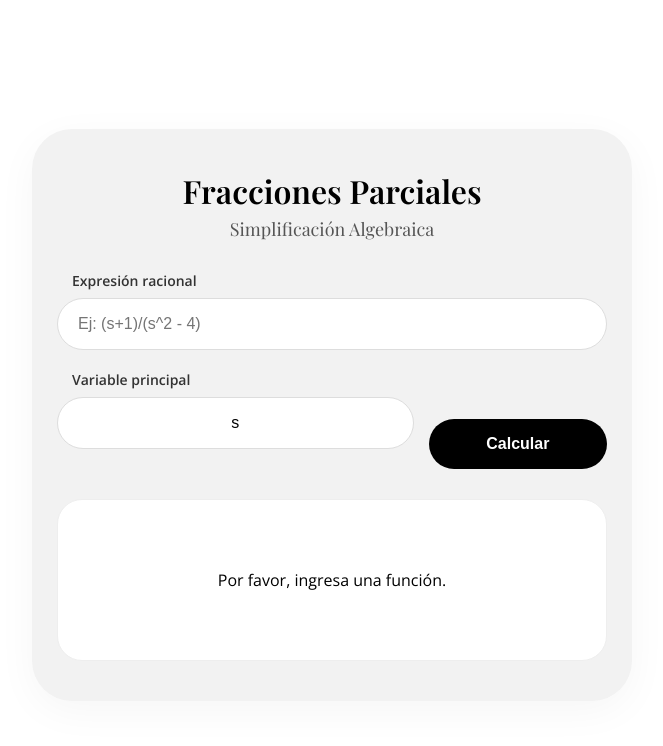
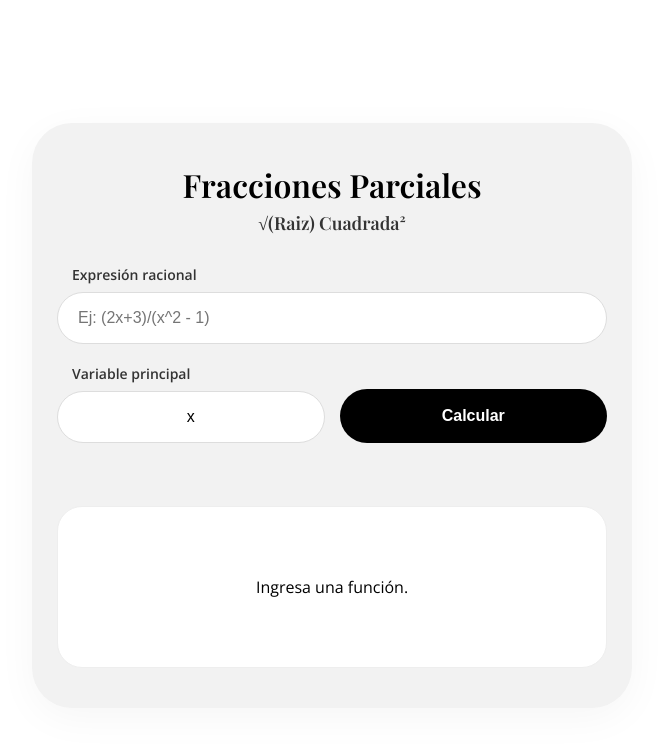
Before and after one commit to srodriguezrojas939/fraccionesparciales-web, a plain HTML site: page index.html in a window 1280 px wide. Both pictures are taken after a click on the button "Calcular". Shown: the whole page, without its empty margins (308-971 px from the left). Drawn offline with nearby package versions, Linux system fonts and the light colour scheme.

Commit message:
Update index.html

```diff
--- a/index.html
+++ b/index.html
@@ -67,7 +67,7 @@
         .header p {
             font-family: 'Playfair Display', serif;
             font-size: 18px;
-            color: #555;
+            color: #333;
             margin-top: 5px;
         }
 
@@ -96,29 +96,43 @@
             background: #fff;
         }
 
+        /* Fila ajustada para igualar alturas */
         .row {
             display: grid;
-            grid-template-columns: 2fr 1fr;
+            grid-template-columns: 1fr 1fr;
             gap: 15px;
+            align-items: end; /* Alinea los elementos al final del contenedor (fondo) */
         }
 
         .btn-calc {
             width: 100%;
+            height: 54px; /* Altura fija para coincidir con el input */
             background: black;
             color: white;
             border: none;
-            padding: 16px;
             border-radius: 35px;
             font-size: 16px;
             font-weight: 600;
             cursor: pointer;
-            transition: transform 0.2s, background 0.3s;
-            margin-top: 10px;
+            transition: all 0.3s;
+            margin-bottom: 20px; /* Misma separación que el input */
         }
 
         .btn-calc:hover {
             background: #333;
             transform: translateY(-2px);
+        }
+
+        #caso-detectado {
+            text-align: center;
+            font-size: 13px;
+            font-weight: 600;
+            color: #666;
+            text-transform: uppercase;
+            letter-spacing: 1px;
+            margin-bottom: -15px;
+            margin-top: 10px;
+            min-height: 18px;
         }
 
         #resultado {
@@ -128,21 +142,19 @@
             border-radius: 25px;
             min-height: 100px;
             display: flex;
+            flex-direction: column;
             align-items: center;
             justify-content: center;
             text-align: center;
-            overflow-x: auto; /* Scroll para fórmulas largas en móvil */
+            overflow-x: auto;
             border: 1px solid #eee;
         }
-
-        /* Estilo para el scroll lateral */
-        #resultado::-webkit-scrollbar { height: 4px; }
-        #resultado::-webkit-scrollbar-thumb { background: #ccc; border-radius: 10px; }
 
         @media (max-width: 500px) {
             .header h1 { font-size: 26px; }
             .container { padding: 30px 20px; border-radius: 30px; }
             .row { grid-template-columns: 1fr; gap: 0; }
+            .btn-calc { height: 50px; }
         }
     </style>
 </head>
@@ -151,69 +163,80 @@
 <div class="container fade-in">
     <div class="header">
         <h1>Fracciones Parciales</h1>
-        <p>Simplificación Algebraica</p>
+        <p><b>√(Raiz) Cuadrada²</b></p>
     </div>
 
     <label>Expresión racional</label>
-    <input id="expr" placeholder="Ej: (s+1)/(s^2 - 4)" type="text">
+    <input id="expr" placeholder="Ej: (2x+3)/(x^2 - 1)" type="text">
 
     <div class="row">
         <div>
             <label>Variable principal</label>
-            <input id="var" value="s" type="text" style="text-align: center;">
+            <input id="var" value="x" type="text" style="text-align: center;">
         </div>
-        <div style="display: flex; align-items: flex-end;">
+        <div>
             <button onclick="resolver()" class="btn-calc">Calcular</button>
         </div>
     </div>
 
-    <div id="resultado">Introduce una expresión para descomponer</div>
+    <div id="caso-detectado"></div>
+    <div id="resultado">Esperando expresión...</div>
 </div>
 
 <script>
     function normalizar(texto) {
         if (!texto) return "";
         let t = texto.toLowerCase().replace(/\s+/g, '');
-        // Insertar asteriscos faltantes (2s -> 2*s)
         t = t.replace(/(\d)([a-z])/g, '$1*$2');
         return t;
     }
 
+    function detectarCaso(expr, v) {
+        try {
+            let den = nerdamer(expr).denominator().text();
+            let factors = nerdamer(`factors(${den})`).text();
+
+            if (factors.includes('^')) return "Caso: Factores Lineales Repetidos";
+            if (den.includes(`${v}^2`) && !factors.includes(')(') && factors.includes(`${v}^2`)) return "Caso: Factor Cuadrático Irreducible";
+            if (factors.includes(')(') || factors.includes('*')) return "Caso: Factores Lineales Distintos";
+
+            return "Caso: Simple / Lineal";
+        } catch(e) { return ""; }
+    }
+
     function resolver() {
         const inputExpr = document.getElementById('expr').value.trim();
-        const inputVar = document.getElementById('var').value.trim() || 's';
+        const inputVar = document.getElementById('var').value.trim() || 'x';
         const resDiv = document.getElementById('resultado');
+        const casoDiv = document.getElementById('caso-detectado');
 
         if (!inputExpr) {
-            resDiv.innerHTML = "Por favor, ingresa una función.";
+            resDiv.innerHTML = "Ingresa una función.";
             return;
         }
 
         try {
             const f = normalizar(inputExpr);
 
-            // Ejecutar Fracciones Parciales con Nerdamer
+            // Detectar tipo de caso
+            casoDiv.innerText = detectarCaso(f, inputVar);
+
+            // Resolver
             const sol = nerdamer(`partfrac(${f}, ${inputVar})`).evaluate();
 
-            // Generar LaTeX
             const originalTeX = nerdamer(f).toTeX();
             const resultadoTeX = sol.toTeX();
 
             resDiv.innerHTML = `$$ ${originalTeX} = ${resultadoTeX} $$`;
-
-            // Renderizar con MathJax
             MathJax.typesetPromise([resDiv]);
 
         } catch (e) {
-            resDiv.innerHTML = `<span style="color: #d9534f; font-size: 14px;">Error: Verifica que la expresión sea válida y contenga la variable indicada.</span>`;
-            console.error(e);
+            casoDiv.innerText = "";
+            resDiv.innerHTML = `<span style="color:red; font-size:14px;">Error de sintaxis. Revisa los paréntesis.</span>`;
         }
     }
 
-    // Permitir calcular al presionar Enter
-    document.getElementById('expr').addEventListener('keypress', function (e) {
-        if (e.key === 'Enter') resolver();
-    });
+    document.getElementById('expr').addEventListener('keypress', (e) => { if (e.key === 'Enter') resolver(); });
 </script>
 
 </body>
```
